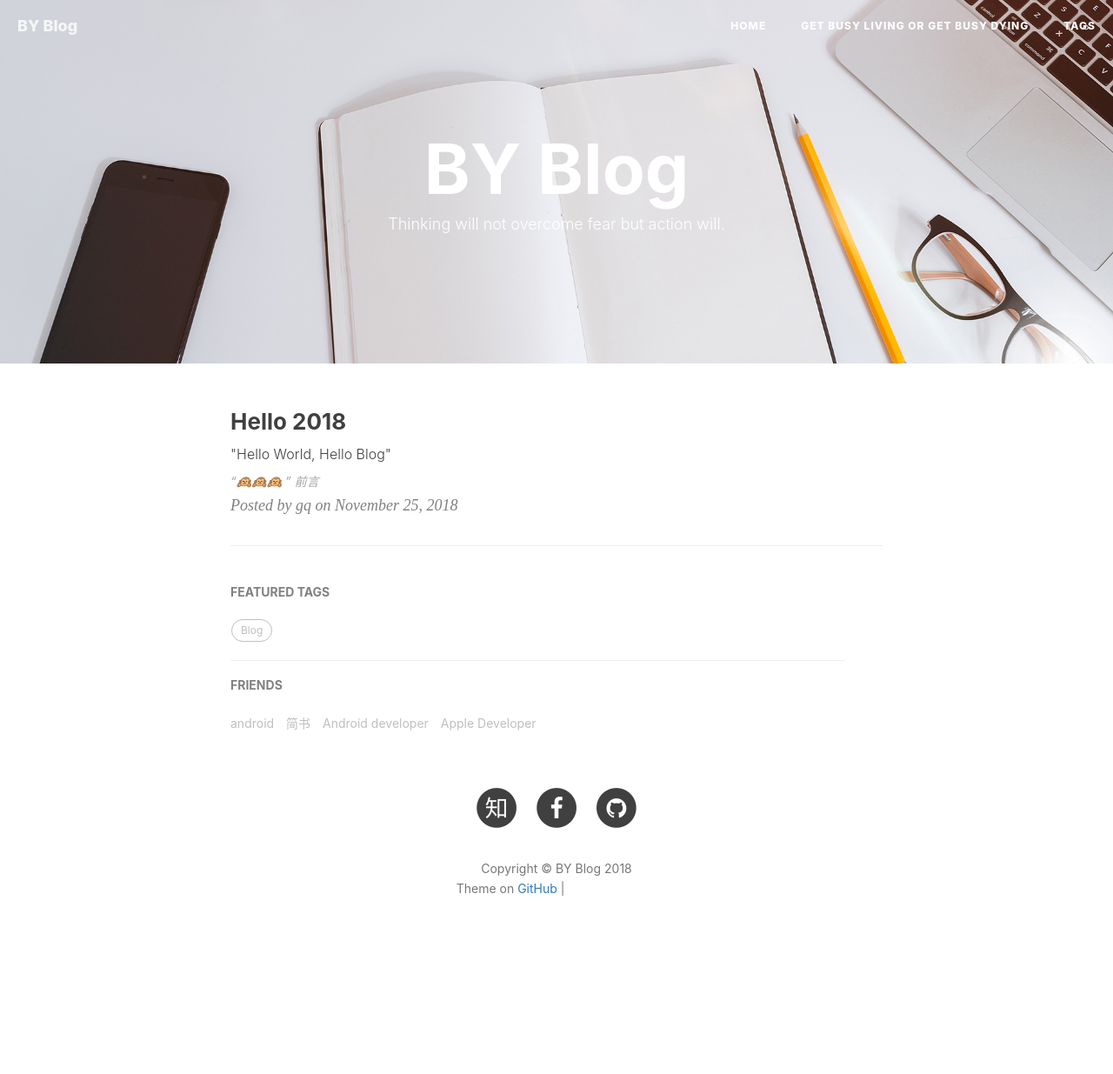
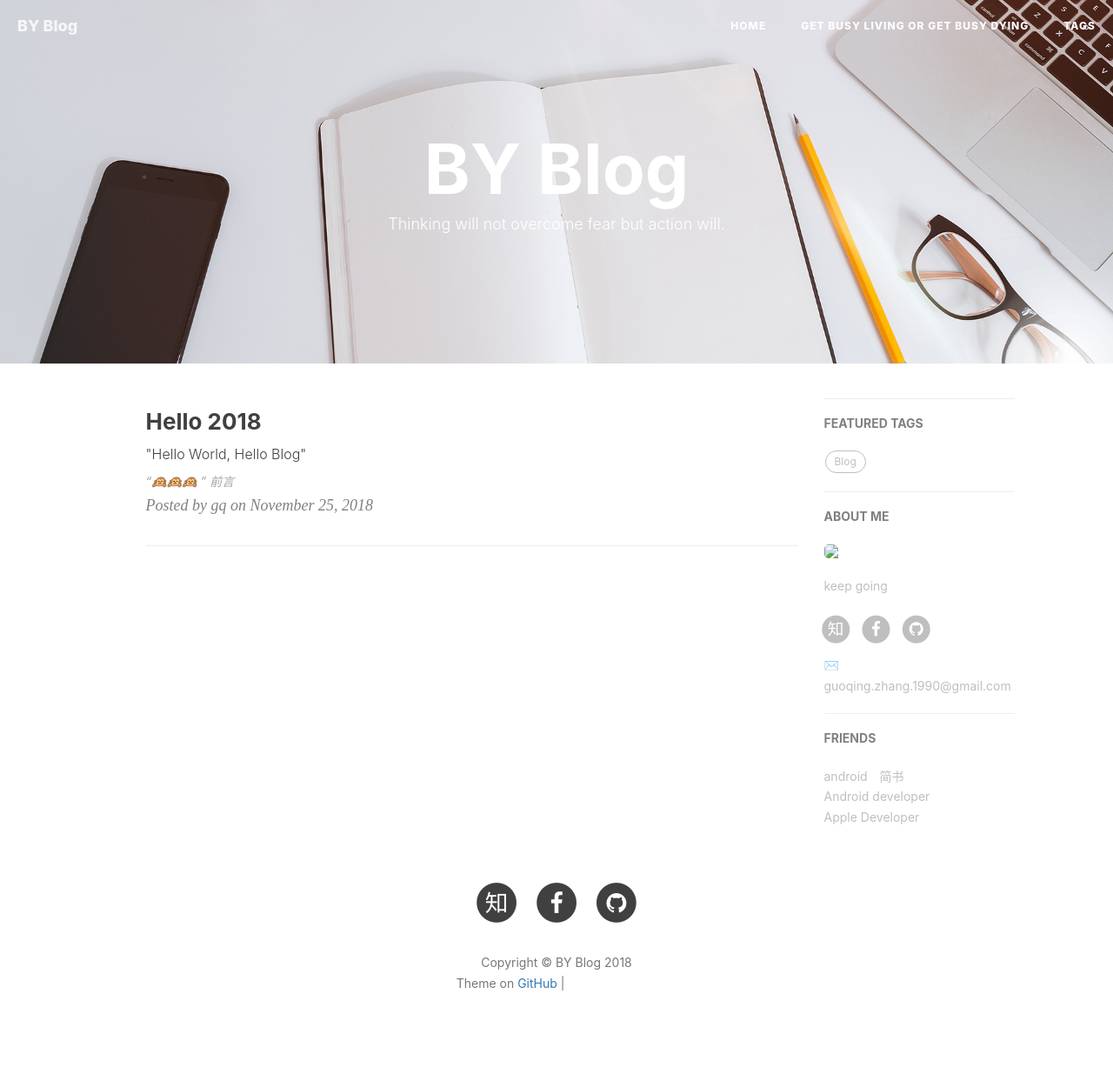
Before and after one commit to MR-GuoQing/blog, a Jekyll site: the page built from index.html, in a window 1280 px wide. Shown: the whole page at 87% size. Built offline with Jekyll 4.4.1, drawn with Linux system fonts in a browser that asks for light colours; nearby versions of some CDN libraries; the list of posts is cut into pages by our own code; comment, search, counter and statistics services are not loaded; before the commit the page ends 1126 px from its top, so only the background shows below that; grey boxes are pictures that could not be loaded.

Commit message:
Update _config.yml

```diff
--- a/_config.yml
+++ b/_config.yml
@@ -10,9 +10,9 @@ baseurl: ""      # for example, '/blog' if your blog hosted on 'host/blog'
 github_repo: "https://github.com/mr-guoqing/mr-guoqing.github.io.git" # you code repository
 
 # Sidebar settings
-sidebar: false                           # whether or not using Sidebar.
+sidebar: true                           # whether or not using Sidebar.
 sidebar-about-description: "keep going"
-sidebar-avatar: /img/about-gentle.jpg      # use absolute URL, seeing it's used in both `/` and `/about/`
+sidebar-avatar: /img/_post/05.jpg      # use absolute URL, seeing it's used in both `/` and `/about/`
 
 
 
```
